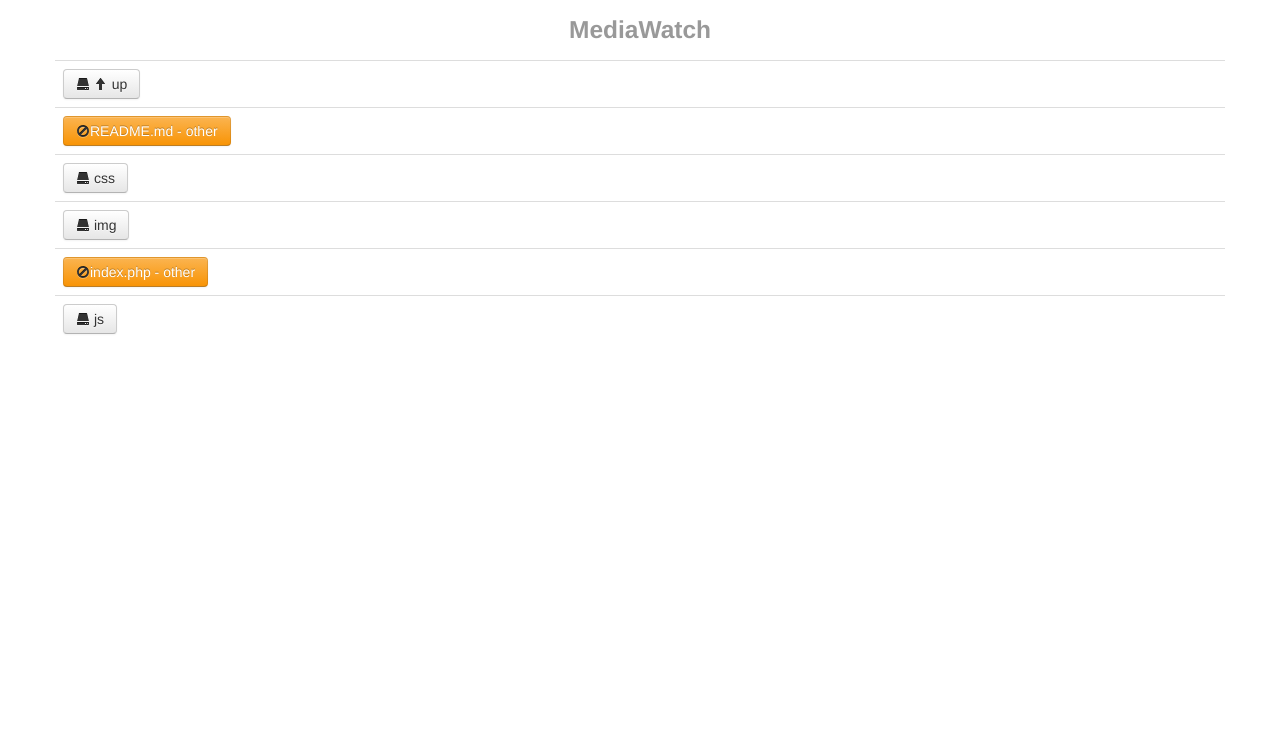
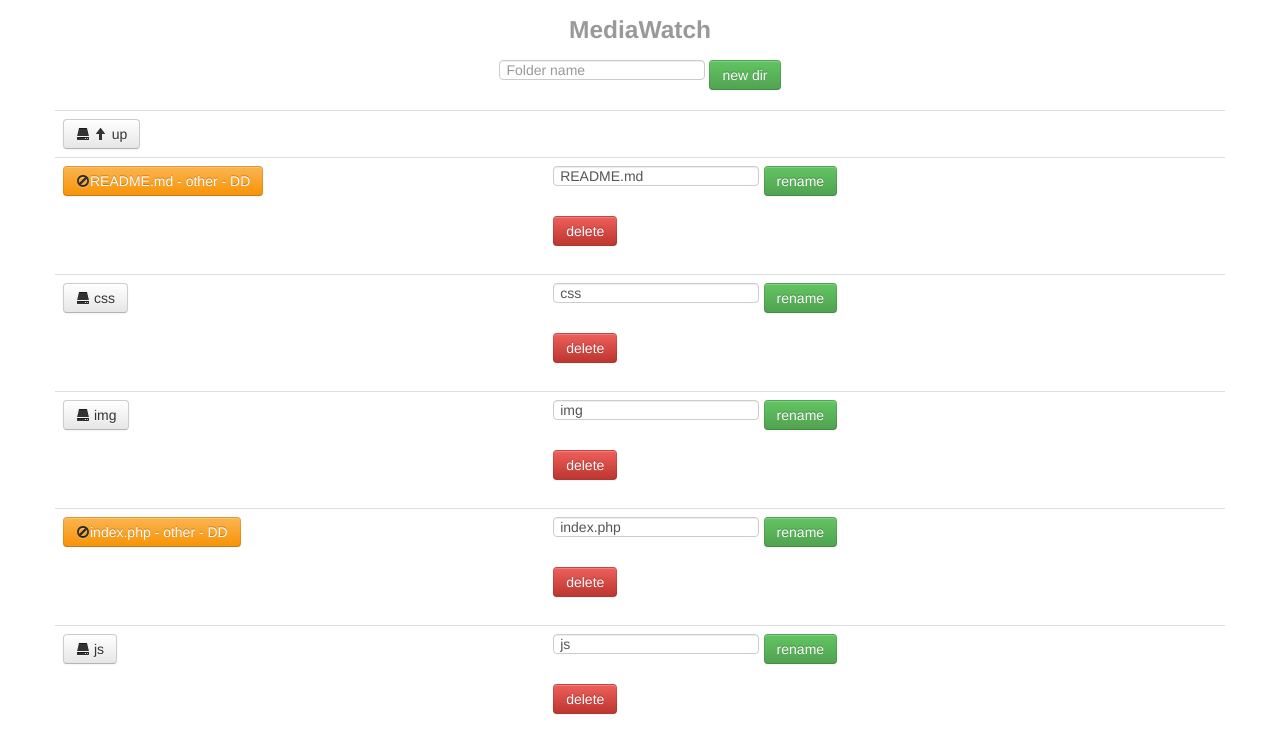
Before and after one commit to SharikTLT/MediaWatch, a PHP site: page /index.php in a window 1280 px wide. Shown: the top 753 px of the page. Run offline with PHP 8.4, Linux system fonts and the light colour scheme.

Commit message:
Add file managment
rename del makdir

```diff
--- a/index.php
+++ b/index.php
@@ -13,6 +13,40 @@ if(isset($_POST['action'])){
 		$cmd = '7z x "'.$_POST['file'].'" -o"'.$_POST['folder'].'/'.$filename.'" -y  ';
 		$answer = shell_exec($cmd);
 		break;
+
+        case 'rename':
+            $oldname = $_POST['file'];
+            $newname = $_POST['folder'].'/'.$_POST['newname'];
+            rename($oldname,$newname);
+        break;
+        case 'makedir':
+            mkdir($_POST['folder'].'/'.$_POST['foldername']);
+        break;
+        case 'delete':
+            try{
+
+                if(is_dir($_POST['file'])){
+                   function deleteDirectory($dir) {
+    if (!file_exists($dir)) return true;
+    if (!is_dir($dir) || is_link($dir)) return unlink($dir);
+        foreach (scandir($dir) as $item) {
+            if ($item == '.' || $item == '..') continue;
+            if (!deleteDirectory($dir . "/" . $item)) {
+                chmod($dir . "/" . $item, 0777);
+                if (!deleteDirectory($dir . "/" . $item)) return false;
+            };
+        }
+        return rmdir($dir);
+    }
+                    deleteDirectory($_POST['file']);
+                }else{
+                    unlink($_POST['file']);
+                }
+
+            }catch(Exception $e){
+
+            }
+        break;
 	}
 }
  $root = $_SERVER['DOCUMENT_ROOT'];
@@ -52,13 +86,42 @@ if(isset($_POST['action'])){
 	<div class="masthead">
         <h3 class="muted">MediaWatch</h3>
         <h4> <?=$render_path?></h4>
+        <div class="fluid-row">
+                    <form width="200" action="/index.php?folder=<?=$curent_folder?>" method="POST">
+                    <input type="hidden" name="action" value="makedir">
+                    <input type="hidden" name="folder" value="<?=$abs_path?>">
+                    <input type="text" name="foldername" placeholder="Folder name">
+                    <input type="submit" class="btn btn-success " value="new dir">
+                    </form>
+                    </div>
     </div>
     <table class="table">
     	<tbody>
     <?php
     foreach($files as $file){
+         $actions = array(
+                'rename'=> '
+                    <div class="fluid-row">
+                    <form width="200" action="/index.php?folder='.$curent_folder.'" method="POST">
+                    <input type="hidden" name="action" value="rename">
+                    <input type="hidden" name="file" value="'.$abs_path.'\\'.$file.'">
+                    <input type="hidden" name="folder" value="'.$abs_path.'">
+                    <input type="text" name="newname" value="'.$file.'">
+                    <input type="submit" class="btn btn-success " value="rename">
+                    </form>
+                    </div>
+                    ',
+                'delete'=> '<div class="fluid-row">
+                    <form width="200" action="/index.php?folder='.$curent_folder.'" method="POST">
+                    <input type="hidden" name="action" value="delete">
+                    <input type="hidden" name="file" value="'.$abs_path.'\\'.$file.'">
+                    <input type="hidden" name="folder" value="'.$abs_path.'">
+                    <input type="submit" class="btn btn-danger " value="delete">
+                    </form>
+                    </div>'
+                );
     	?>
-    	<tr><td width="100%">
+    	<tr><td style="max-width: 60%;">
     	<?php
     	$is_dir = is_dir($abs_path.'/'.$file);
 
@@ -80,8 +143,9 @@ if(isset($_POST['action'])){
     	}
     	if(substr($folder_url,0,1)!='\\')$folder_url = '\\'.$folder_url;
     		?>
-    	<a class="btn" href="index.php?folder=<?php echo urlencode($folder_url);?>"><i class="icon-hdd"></i> <?=$file?></a>
-    	<br>
+    	<a class="btn" style="max-width:400px;" href="index.php?folder=<?php echo urlencode($folder_url);?>"><i class="icon-hdd"></i> <?=$file?></a>
+    	 </td><td>
+         <?php  if($file !='<i class="icon-arrow-up"></i> up') echo implode('',$actions); ?>
     	<?php
     	}else{
     		$url_path = $curent_folder.'/'.$file;
@@ -103,6 +167,8 @@ if(isset($_POST['action'])){
     		if(in_array($ext, $videos)) $file_type = 'video';
     		if(in_array($ext, $music)) $file_type = 'music';
     		if(in_array($ext, $archive)) $file_type = 'archive';
+            $addon = null;
+                    $action = null;
     		switch($file_type){
     			case 'image':
     				$icon = 'icon-camera"';
@@ -114,27 +180,39 @@ if(isset($_POST['action'])){
     			break;
     			case 'music': $icon = 'icon-music"'; break;
     			case 'archive': $icon = 'icon-briefcase';
-    				$addon = '
+    				$action = '
     				<form width="200" action="/index.php?folder='.$curent_folder.'" method="POST">
     				<input type="hidden" name="action" value="unzip">
     				<input type="hidden" name="file" value="'.$abs_path.'\\'.$file.'">
     				<input type="hidden" name="folder" value="'.$abs_path.'">
     				<input type="submit" class="btn btn-info " value="unzip">
     				</form>
-
-
-    				<?php';
+                    ';
     			break;
     			default:
     				$icon = 'icon-ban-circle';
     				$addon = null;
+                    $action = null;
     			break;
     		}
 
+            if($action!=null){
+                $action.=implode(' ',$actions);
+            }else{
+                 $action=implode(' ',$actions);
+            }
     		?>
-    	<a class="btn btn-warning" href="<?php echo $url_path;?>"><i class="<?=$icon?>"></i><?=$file?> - <?=$file_type?></a>
+    	<a class="btn btn-warning" href="<?php echo $url_path;?>"><i class="<?=$icon?>"></i><?=$file?> - <?=$file_type?> - DD</a>
+    </td>
+    <td>
     	<?php
-    		if($addon !=null) echo '<br>'.$addon;
+            if($action != null) echo $action;
+
+    		if($addon !=null){
+                echo '</td></tr><tr colspan="2"><td>'.$addon;
+            }else{
+                echo ' ';
+            }
     	}
     	?>
     </td></tr>
```
